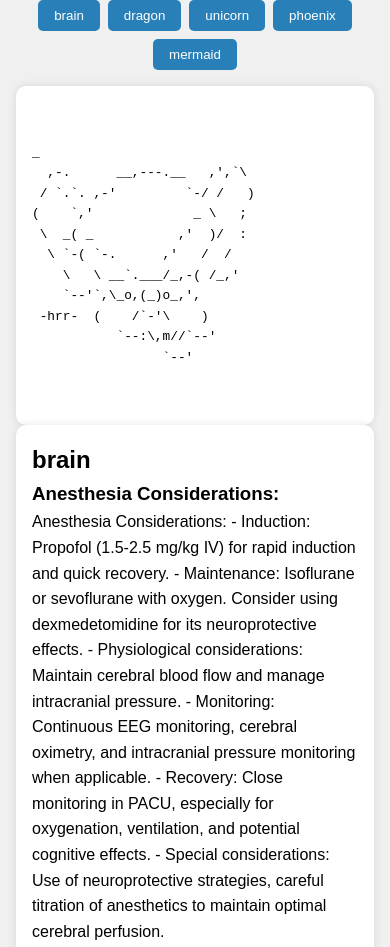
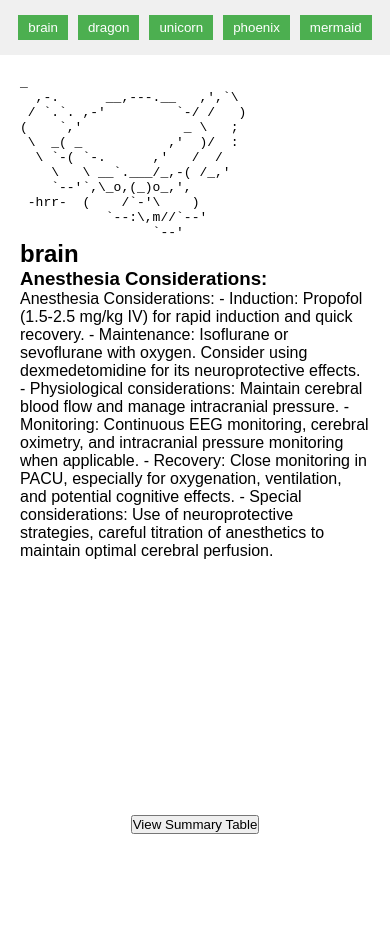
Before and after one commit to Eladatt/Mythologics, a plain HTML site: page index.html in a window 390 px wide. Shown: the top 947 px of the page. After the commit the page ends 844 px from the top, so only its background shows below. Drawn offline with Linux system fonts and the light colour scheme.

Commit message:
Update styles.css

```diff
--- a/styles.css
+++ b/styles.css
@@ -6,101 +6,128 @@
 
 body {
     font-family: Arial, sans-serif;
-    line-height: 1.6;
     display: flex;
     flex-direction: column;
-    min-height: 100vh;
-    background-color: #f0f0f0;
+    height: 100vh;
+    overflow: hidden;
 }
 
-header {
-    background-color: #3498db;
+nav {
+    background-color: #f0f0f0;
+    padding: 10px;
+    display: flex;
+    justify-content: center;
+    flex-wrap: wrap;
+}
+
+nav button {
+    margin: 5px;
+    padding: 5px 10px;
+    background-color: #4CAF50;
     color: white;
-    padding: 1rem;
+    border: none;
+    cursor: pointer;
+}
+
+main {
+    flex: 1;
+    display: flex;
+    padding: 20px;
+    overflow: hidden;
+}
+
+#content {
+    display: flex;
+    width: 100%;
+    height: 100%;
+}
+
+#ascii-art {
+    flex: 1;
+    white-space: pre;
+    font-family: monospace;
+    font-size: 12px;
+    overflow: auto;
+    background-color: #f9f9f9;
+    padding: 10px;
+    border: 1px solid #ddd;
+}
+
+#info-text {
+    flex: 2;
+    padding: 0 20px;
+    overflow-y: auto;
+    scrollbar-width: thin;
+    scrollbar-color: pink #f0f0f0;
+}
+
+#info-text::-webkit-scrollbar {
+    width: 10px;
+}
+
+#info-text::-webkit-scrollbar-track {
+    background: #f0f0f0;
+}
+
+#info-text::-webkit-scrollbar-thumb {
+    background-color: pink;
+}
+
+footer {
+    padding: 10px;
     text-align: center;
 }
 
-h1 {
-    margin-bottom: 1rem;
+.modal {
+    display: none;
+    position: fixed;
+    z-index: 1;
+    left: 0;
+    top: 0;
+    width: 100%;
+    height: 100%;
+    overflow: auto;
+    background-color: rgba(0,0,0,0.4);
 }
 
-nav {
-    display: flex;
-    flex-wrap: wrap;
-    justify-content: center;
-    gap: 0.5rem;
+.modal-content {
+    background-color: #fefefe;
+    margin: 15% auto;
+    padding: 20px;
+    border: 1px solid #888;
+    width: 80%;
 }
 
-button {
-    padding: 0.5rem 1rem;
-    background-color: #2980b9;
-    color: white;
-    border: none;
-    border-radius: 5px;
+.close {
+    color: #aaa;
+    float: right;
+    font-size: 28px;
+    font-weight: bold;
     cursor: pointer;
-    transition: background-color 0.3s;
-}
-
-button:hover {
-    background-color: #1c638e;
-}
-
-main {
-    flex-grow: 1;
-    display: flex;
-    padding: 1rem;
-    gap: 1rem;
-    overflow: hidden;
-}
-
-.ascii-frame, .info-frame {
-    background-color: white;
-    border-radius: 10px;
-    box-shadow: 0 0 10px rgba(0,0,0,0.1);
-    padding: 1rem;
-    overflow: auto;
-}
-
-.ascii-frame {
-    flex: 1;
-    white-space: pre;
-    font-family: monospace;
-    font-size: 0.8rem;
-}
-
-.info-frame {
-    flex: 2;
-}
-
-footer {
-    background-color: #3498db;
-    padding: 1rem;
-    text-align: center;
 }
 
 table {
     width: 100%;
     border-collapse: collapse;
-    margin-top: 1rem;
 }
 
 th, td {
     border: 1px solid #ddd;
-    padding: 0.5rem;
+    padding: 8px;
     text-align: left;
 }
 
 th {
-    background-color: #3498db;
-    color: white;
+    background-color: #f2f2f2;
 }
 
 @media (max-width: 768px) {
-    main {
+    #content {
         flex-direction: column;
     }
 
-    .ascii-frame, .info-frame {
-        width: 100%;
+    #ascii-art, #info-text {
+        flex: none;
+        height: 50%;
     }
 }
```
